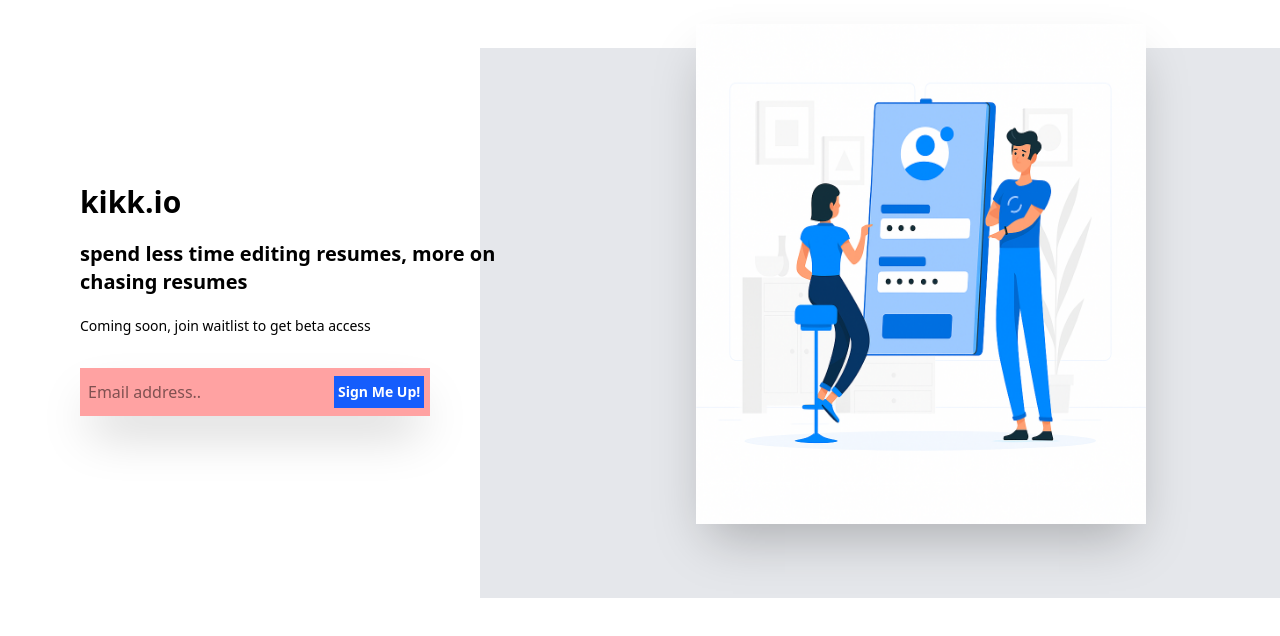
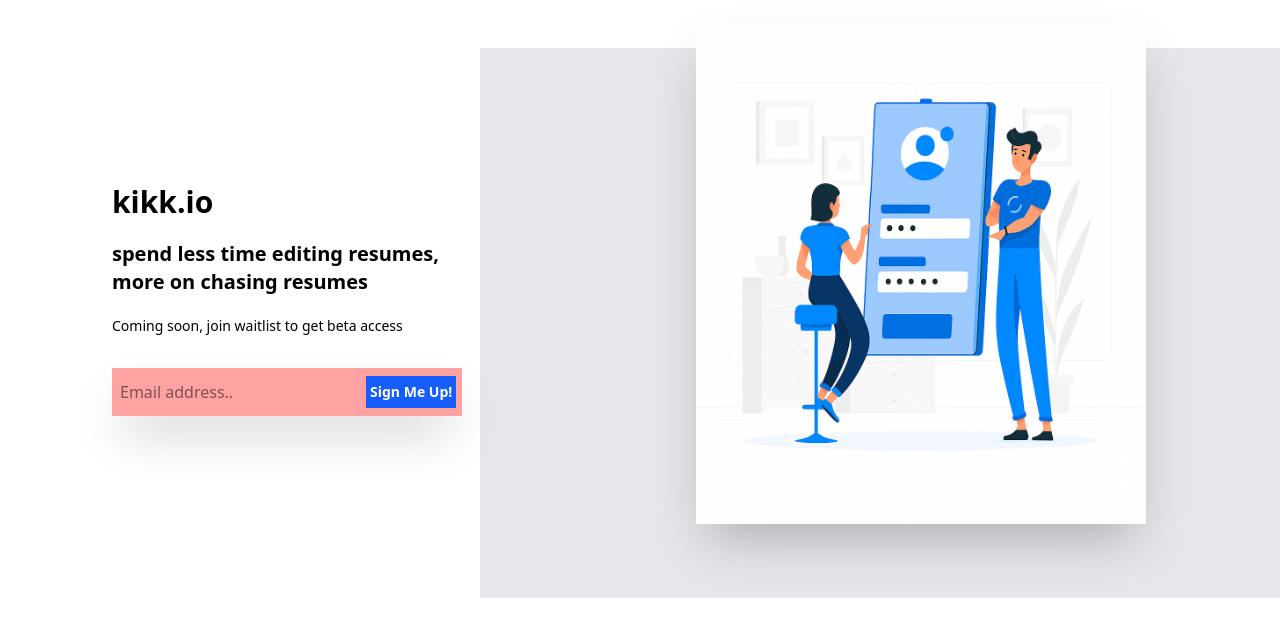
Before and after one commit to shayanashiq/Wait-list, a Next.js app: page / in a window 1280 px wide. Shown: the top 636 px of the page. Built offline with nearby package versions, Linux system fonts and the light colour scheme.

Commit message:
Paddinginc

```diff
--- a/app/components/Auth.tsx
+++ b/app/components/Auth.tsx
@@ -31,7 +31,7 @@
           <div className="w-[800px] h-[550px] bg-gray-100 md:bg-gray-200 float-end">
           </div>
           <div className=" md:grid md:grid-cols-2 md:gap-28 absolute top-20 md:top-6">
-              <div className="bg-transparent px-3 md:p-20 h-[700px] mt-20 items-center">
+              <div className="bg-transparent px-3 md:px-28 md:py-20 h-[700px] mt-20 items-center">
                 <h1 className="text-2xl md:text-3xl font-bold">
                   kikk.io
                 </h1>
```
